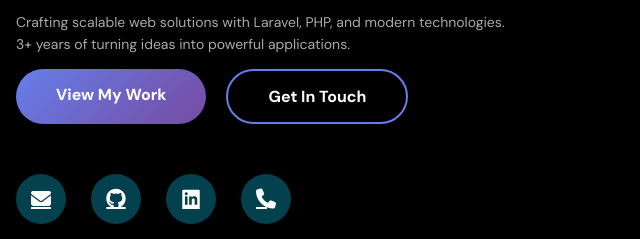
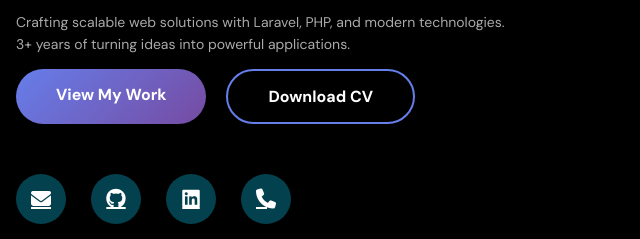
Before and after one commit to Mohan-7719/portfolio, a plain HTML site: page index.html in a window 1280 px wide. Shown: the part 349-588 px from the top of the page, 48-688 px from the left. Drawn offline with Linux system fonts and the light colour scheme.

Commit message:
Update index.html

```diff
--- a/index.html
+++ b/index.html
@@ -1182,7 +1182,7 @@
                 <p>Crafting scalable web solutions with Laravel, PHP, and modern technologies.<br>3+ years of turning ideas into powerful applications.</p>
                 <div class="cta-buttons">
                     <a href="#projects" class="btn btn-primary">View My Work</a>
-                    <a href="#contact" class="btn btn-secondary">Get In Touch</a>
+                    <a href="assets/Mohanc-resume.pdf" class="btn btn-secondary" download>Download CV</a>
                 </div>
                 <div class="social-icons">
                     <a href="mailto:mohanchigurupati6@gmail.com" class="social-icon"><i class="fas fa-envelope"></i></a>
```
